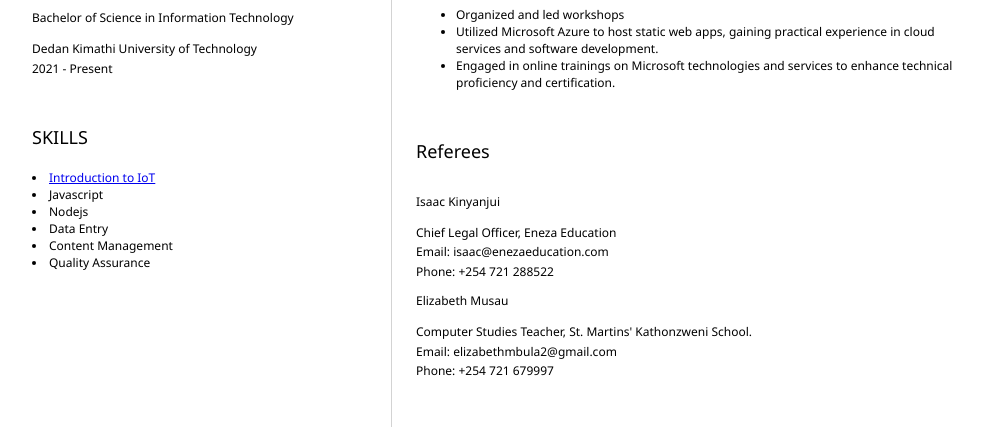
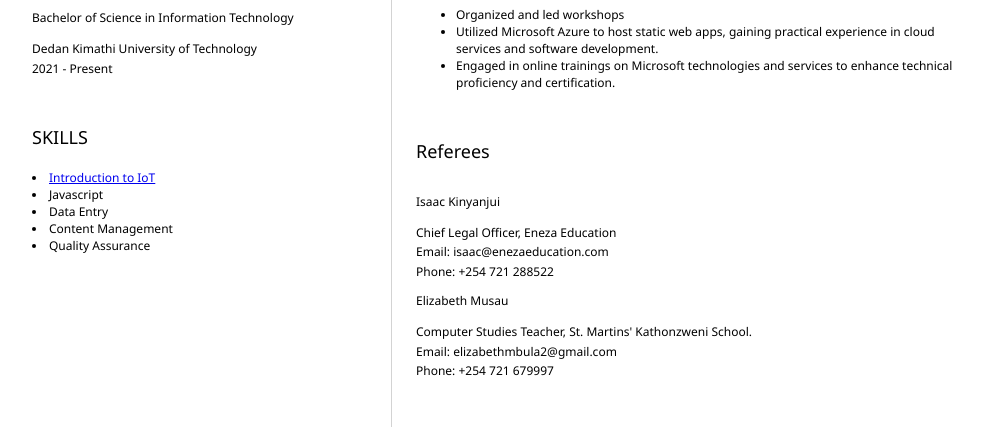
Before and after one commit to MIKEKIMEU/MK-RESUME, a plain HTML site: page index.html in a window 1280 px wide. Shown: the part 623-1050 px from the top of the page, without its empty margins (152-1135 px from the left). Drawn offline with Linux system fonts and the light colour scheme.

Commit message:
Edit Skills

```diff
--- a/index.html
+++ b/index.html
@@ -48,7 +48,6 @@
                 <p>
                     <li><a href="https://drive.google.com/file/d/1apD7jUidxvVyhbYvoBrCMykpr2L6YsJF/view?usp=sharing">Introduction to IoT</a></li>
                     <li>Javascript</li>
-                    <li>Nodejs</li>
                     <li>Data Entry</li>
                     <li>Content Management</li>
                     <li>Quality Assurance</li>
```
